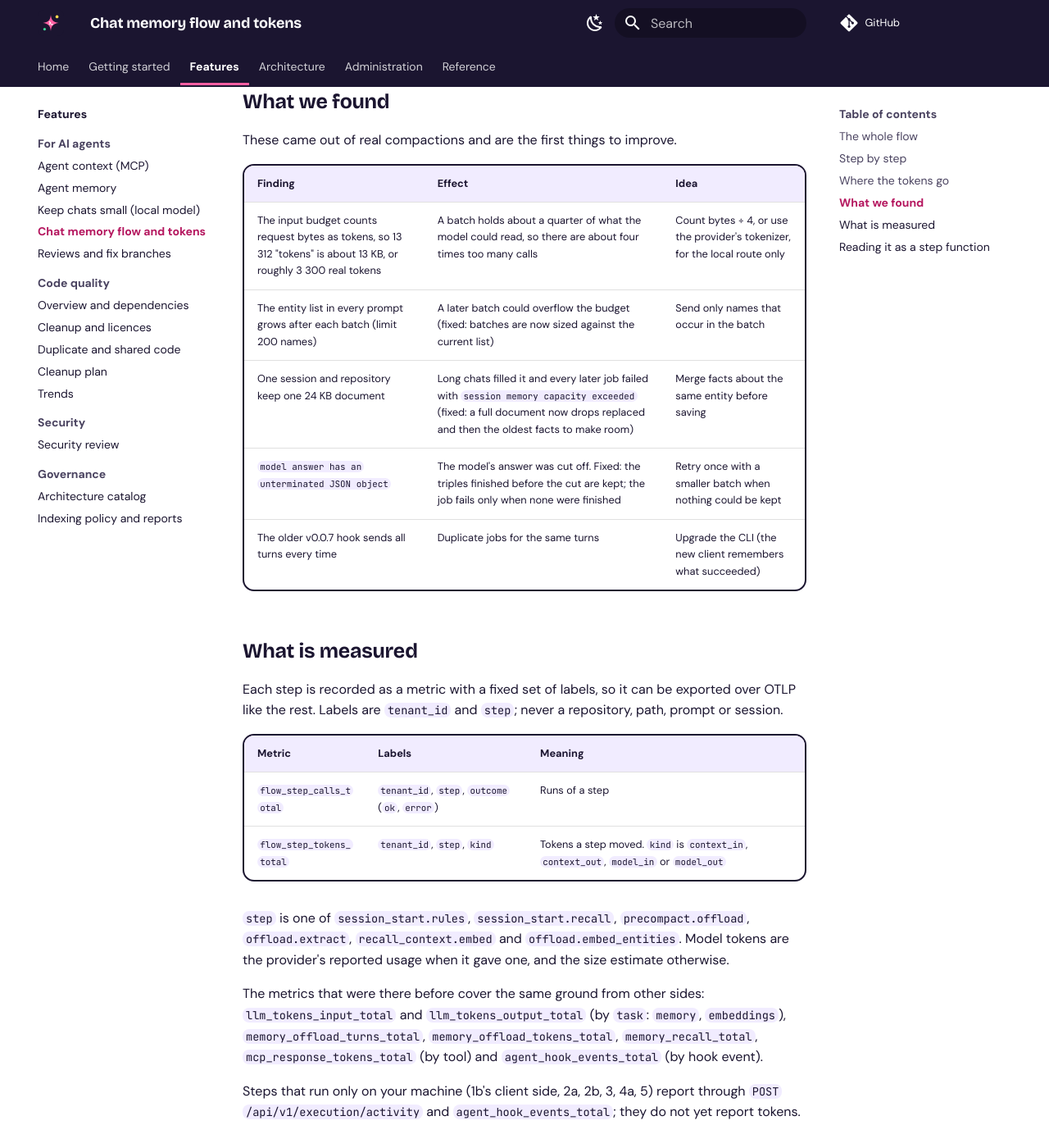
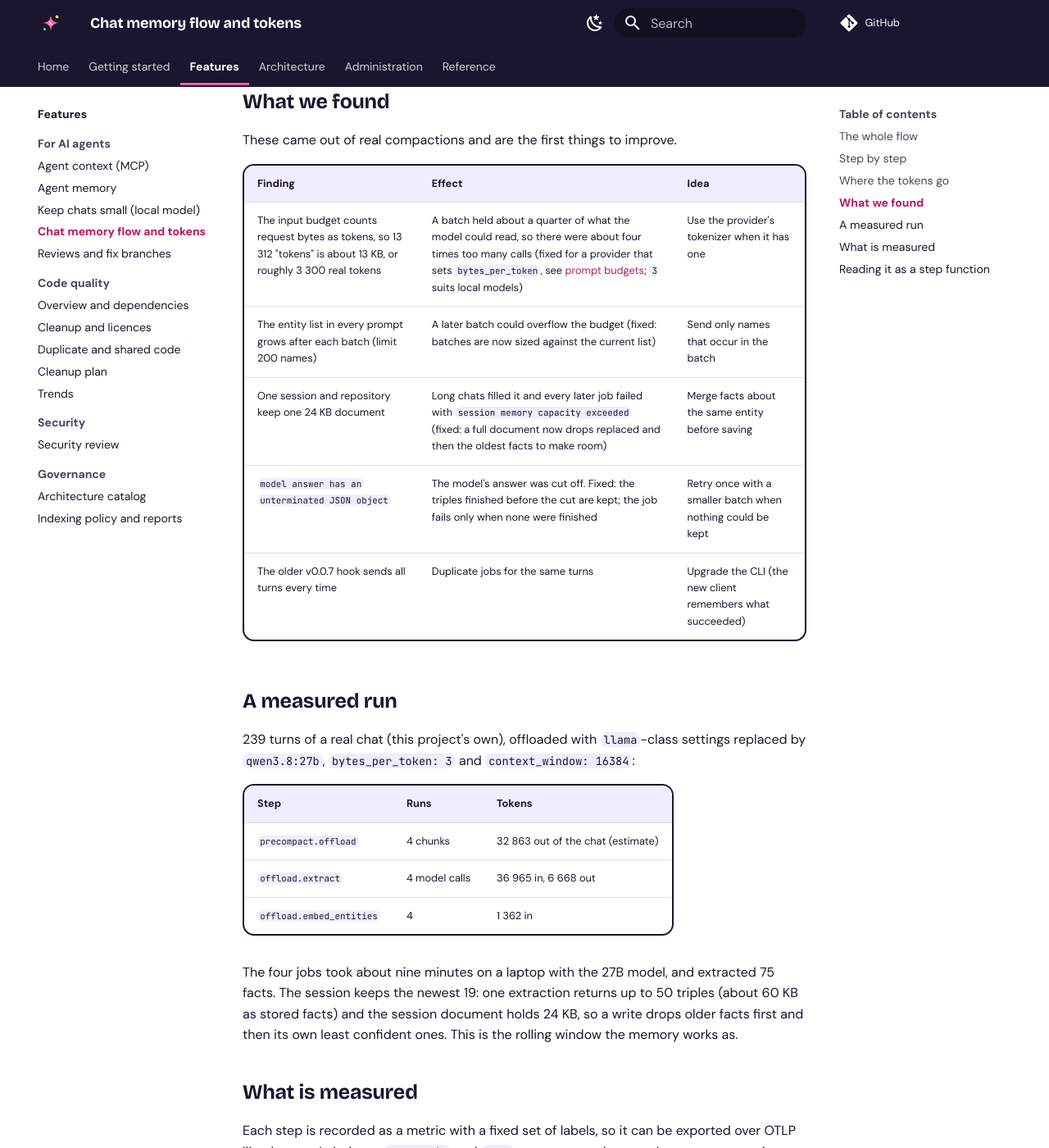
Before and after one commit to astrona-io/codesynapse, an MkDocs documentation site: the page built from docs/operations/chat-memory-flow.md, in a window 1280 px wide and 1400 px high, scrolled down 3153 px. Shown: the whole window at 82% size. Built offline with MkDocs 1.6.1 and Material for MkDocs 9.7.7, drawn with Linux system fonts in a browser that asks for light colours; comment, search, counter and statistics services are not loaded.

Commit message:
docs(memory): a measured offload run and the fixes it led to
Co-Authored-By: Claude Sonnet 5.5 <noreply@anthropic.com>

Signed-off-by: Paris Nakita Kejser <hi@pnk.sh>

```diff
--- a/docs/operations/chat-memory-flow.md
+++ b/docs/operations/chat-memory-flow.md
@@ -95,11 +95,23 @@ These came out of real compactions and are the first things to improve.
 
 | Finding | Effect | Idea |
 |---|---|---|
-| The input budget counts request bytes as tokens, so 13 312 "tokens" is about 13 KB, or roughly 3 300 real tokens | A batch holds about a quarter of what the model could read, so there are about four times too many calls | Count bytes ÷ 4, or use the provider's tokenizer, for the local route only |
+| The input budget counts request bytes as tokens, so 13 312 "tokens" is about 13 KB, or roughly 3 300 real tokens | A batch held about a quarter of what the model could read, so there were about four times too many calls (fixed for a provider that sets `bytes_per_token`, see [prompt budgets](../PROMPT_BUDGETS.md); `3` suits local models) | Use the provider's tokenizer when it has one |
 | The entity list in every prompt grows after each batch (limit 200 names) | A later batch could overflow the budget (fixed: batches are now sized against the current list) | Send only names that occur in the batch |
 | One session and repository keep one 24 KB document | Long chats filled it and every later job failed with `session memory capacity exceeded` (fixed: a full document now drops replaced and then the oldest facts to make room) | Merge facts about the same entity before saving |
 | `model answer has an unterminated JSON object` | The model's answer was cut off. Fixed: the triples finished before the cut are kept; the job fails only when none were finished | Retry once with a smaller batch when nothing could be kept |
 | The older v0.0.7 hook sends all turns every time | Duplicate jobs for the same turns | Upgrade the CLI (the new client remembers what succeeded) |
+
+## A measured run
+
+239 turns of a real chat (this project's own), offloaded with `llama`-class settings replaced by `qwen3.8:27b`, `bytes_per_token: 3` and `context_window: 16384`:
+
+| Step | Runs | Tokens |
+|---|---|---|
+| `precompact.offload` | 4 chunks | 32 863 out of the chat (estimate) |
+| `offload.extract` | 4 model calls | 36 965 in, 6 668 out |
+| `offload.embed_entities` | 4 | 1 362 in |
+
+The four jobs took about nine minutes on a laptop with the 27B model, and extracted 75 facts. The session keeps the newest 19: one extraction returns up to 50 triples (about 60 KB as stored facts) and the session document holds 24 KB, so a write drops older facts first and then its own least confident ones. This is the rolling window the memory works as.
 
 ## What is measured
 
```
